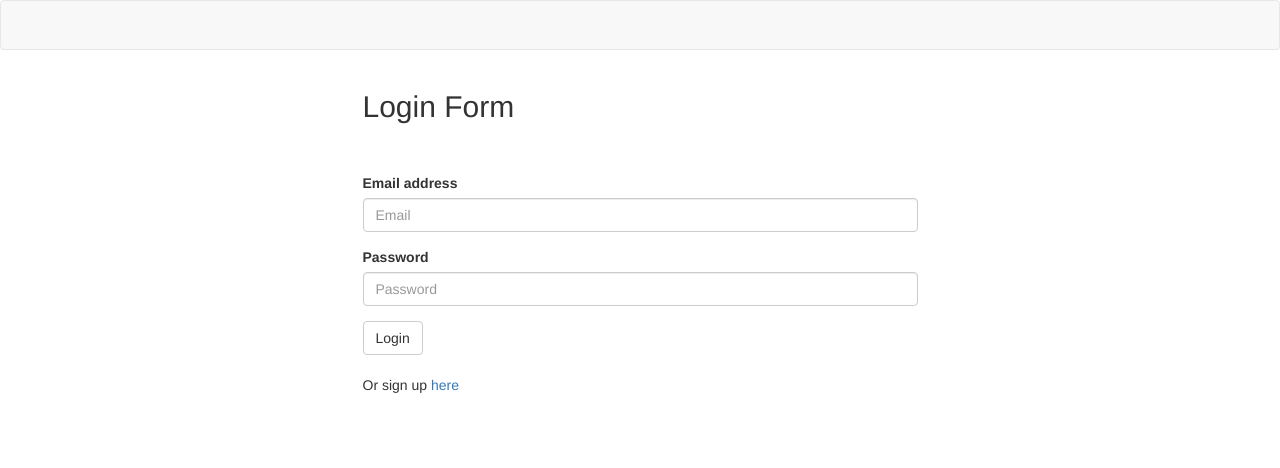
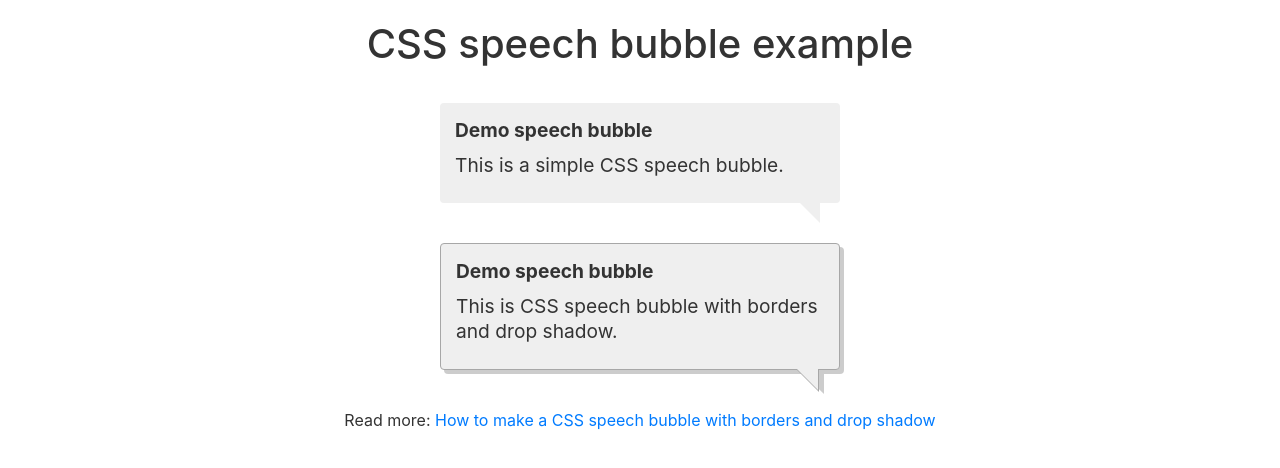
Before and after one commit to garshtoshteles/Project-2, a website: page Sequelize-Passport-Example/public/login.html in a window 1280 px wide. Drawn offline with nearby package versions, Linux system fonts and the light colour scheme.

Commit message:
heres a base of code we can work off of for the chat system

```diff
--- a/Sequelize-Passport-Example/public/login.html
+++ b/Sequelize-Passport-Example/public/login.html
@@ -9,33 +9,20 @@
   <link href="stylesheets/style.css" rel="stylesheet">
 </head>
 
-<body>
-  <nav class="navbar navbar-default">
-    <div class="container-fluid">
-      <div class="navbar-header">
-      </div>
-    </div>
-  </nav>
-  <div class="container">
-    <div class="row">
-      <div class="col-md-6 col-md-offset-3">
-        <h2>Login Form</h2>
-        <form class="login">
-          <div class="form-group">
-            <label for="exampleInputEmail1">Email address</label>
-            <input type="email" class="form-control" id="email-input" placeholder="Email">
-          </div>
-          <div class="form-group">
-            <label for="exampleInputPassword1">Password</label>
-            <input type="password" class="form-control" id="password-input" placeholder="Password">
-          </div>
-          <button type="submit" class="btn btn-default">Login</button>
-        </form>
-        <br />
-        <p>Or sign up <a href="/">here</a></p>
-      </div>
-    </div>
-  </div>
+<h1>CSS speech bubble example</h1>
+
+<div class="past-bubble">
+  <p><strong>Demo speech bubble</strong></p>
+  <p>This is a simple CSS speech bubble.</p>
+</div>
+
+<div class="new-bubble">
+  <p><strong>Demo speech bubble</strong></p>
+  <p>This is CSS speech bubble with borders and drop shadow.</p>
+  <div class="new-bubble-arrow"></div>
+</div>
+
+<p style="text-align:center">Read more: <a href="https://auralinna.blog/post/2017/how-to-make-a-css-speech-bubble-with-borders-and-drop-shadow" target="_blank">How to make a CSS speech bubble with borders and drop shadow</a></p>
 
   <script src="https://cdnjs.cloudflare.com/ajax/libs/jquery/3.2.1/jquery.min.js"></script>
   <script type="text/javascript" src="js/login.js"></script>
--- a/Sequelize-Passport-Example/public/stylesheets/style.css
+++ b/Sequelize-Passport-Example/public/stylesheets/style.css
@@ -1,4 +1,92 @@
-form.signup,
-form.login {
-  margin-top: 50px;
+html, body {
+  color: #333;
+  font-size: 16px;
+  line-height: 20px;
 }
+body {
+  margin: 20px;
+}
+
+h1 {
+  line-height: 1.2;
+  margin-bottom: 35px;
+  text-align: center;
+}
+
+/** Speech bubble */
+
+.past-bubble {
+  background: #efefef;
+  border-radius: 4px;
+  font-size: 1.2rem;
+  line-height: 1.3;
+  margin: 0 auto 40px;
+  max-width: 400px;
+  padding: 15px;
+  position: relative;
+
+  p {
+    margin: 0 0 10px;
+
+    :last-of-type {
+      margin-bottom: 0;
+    }
+  }
+
+  &::after {
+    border-left: 20px solid transparent;
+    border-top: 20px solid #efefef;
+    bottom: -20px;
+    content: "";
+    position: absolute;
+    right: 20px;
+  }
+}
+
+/** Speech bubble with drop shadow and border */
+
+.new-bubble {
+  background: #efefef;
+  border: 1px solid #a7a7a7;
+  border-radius: 4px;
+  box-shadow: 4px 4px 0 rgba(0, 0, 0, 0.2);
+  font-size: 1.2rem;
+  line-height: 1.3;
+  margin: 0 auto 40px;
+  max-width: 400px;
+  padding: 15px;
+  position: relative;
+
+  p {
+    margin-bottom: 10px;
+
+    :last-of-type {
+      margin-bottom: 0;
+    }
+  }
+}
+
+.new-bubble-arrow {
+  border-left: 21px solid transparent;
+  border-top: 20px solid rgba(0, 0, 0, 0.2);
+  bottom: -25px;
+  position: absolute;
+  right: 15px;
+
+  &::before {
+    border-left: 23px solid transparent;
+    border-top: 23px solid #a7a7a7;
+    bottom: 2px;
+    content: "";
+    position: absolute;
+    right: 5px;
+  }
+  &::after {
+    border-left: 21px solid transparent;
+    border-top: 21px solid #efefef;
+    bottom: 4px;
+    content: "";
+    position: absolute;
+    right: 6px;
+  }
+}
```
